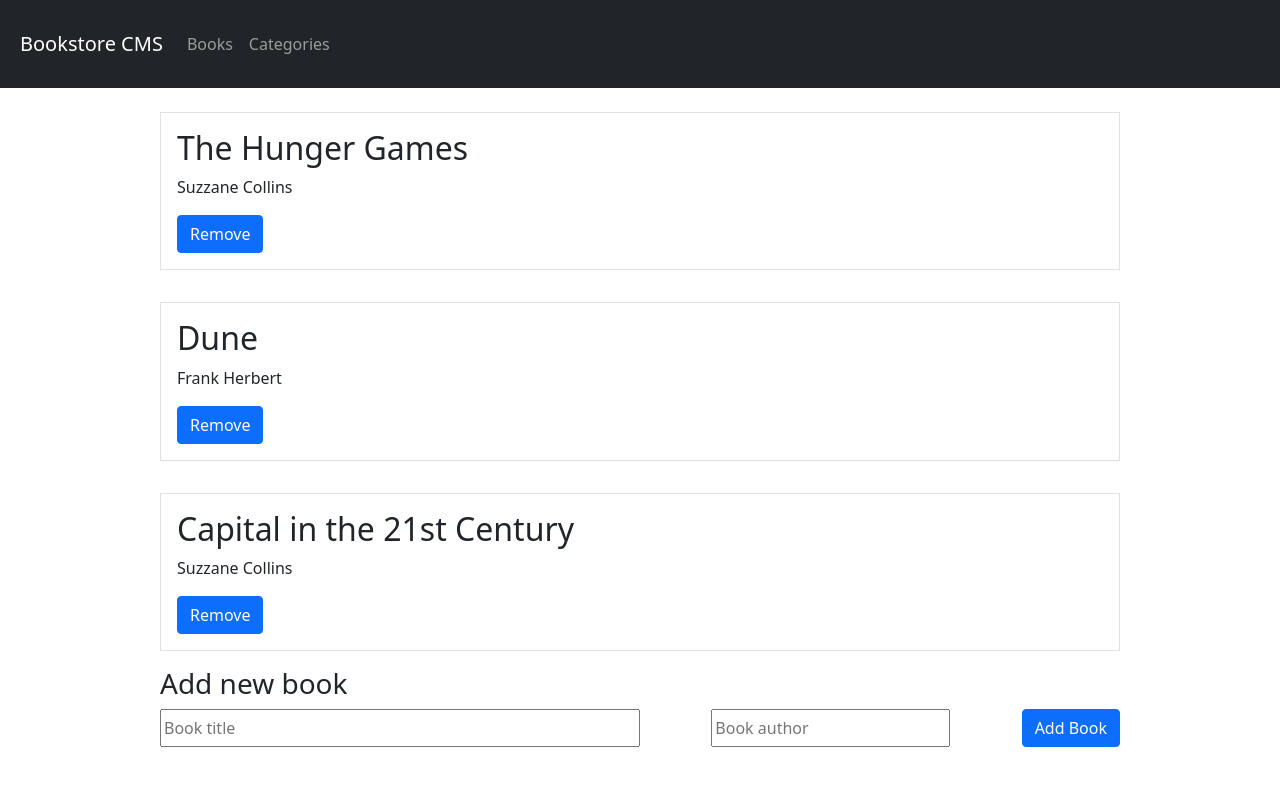
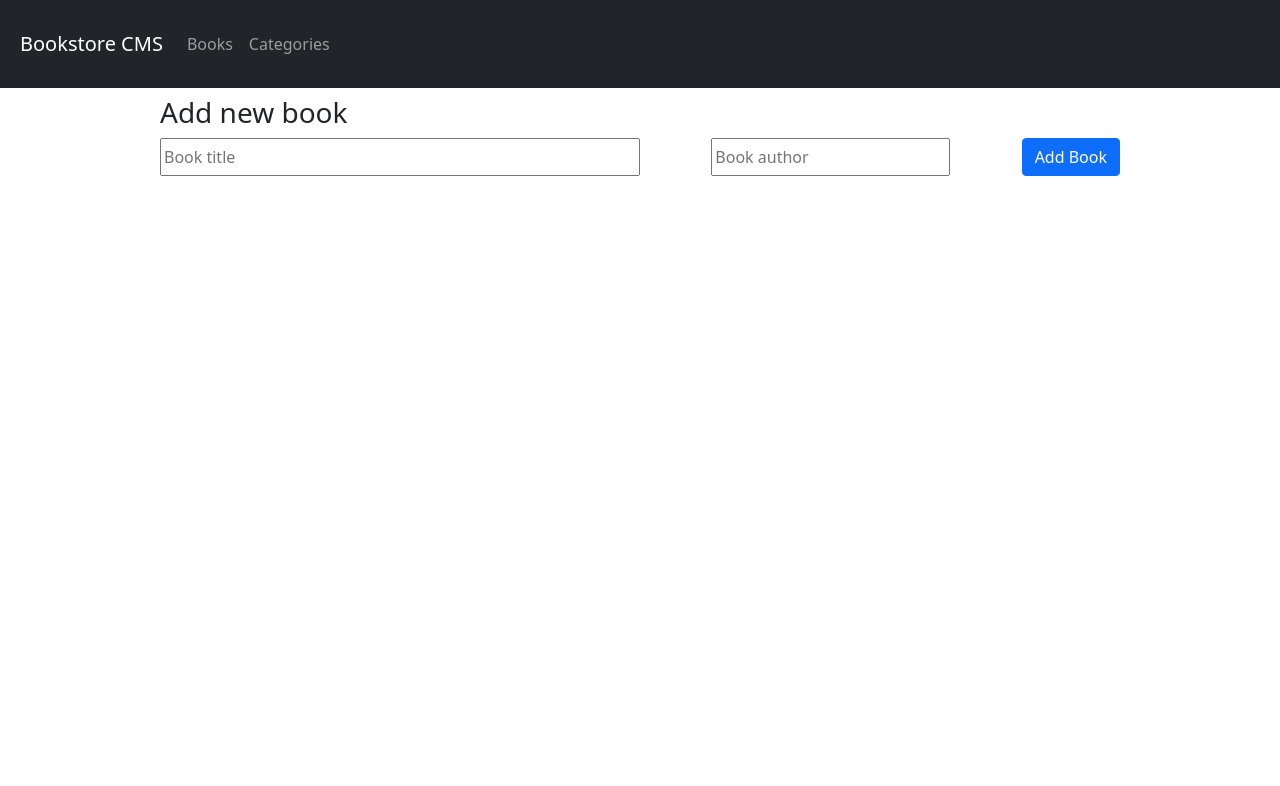
Before and after one commit to Sanja969/bookstore, a React (Create React App) app: page / in a window 1280 px wide. Shown: the top 786 px of the page. Built offline with nearby package versions, Linux system fonts and the light colour scheme.

Commit message:
Deleted initial state from component and change that component to be function component, use useDispatch and useSelector to add redux state and to to update it when user action is handled

```diff
--- a/src/components/Bookstore.js
+++ b/src/components/Bookstore.js
@@ -1,40 +1,28 @@
 import React from 'react';
+import { useDispatch, useSelector } from 'react-redux';
+import { v4 as uuidv4 } from 'uuid';
 import AddBook from './AddBook';
 import BookList from './BookList';
+import { addBook, removeBook } from '../redux/books/books';
 
-class Bookstore extends React.Component {
-  constructor(props) {
-    super(props);
-    this.state = {
-      books: [
-        {
-          id: 1,
-          title: 'The Hunger Games',
-          author: 'Suzzane Collins',
-        },
-        {
-          id: 2,
-          title: 'Dune',
-          author: 'Frank Herbert',
-        },
-        {
-          id: 3,
-          title: 'Capital in the 21st Century',
-          author: 'Suzzane Collins',
-        },
-      ],
-    };
-  }
+const Bookstore = () => {
+  const books = useSelector((state) => state.books);
+  const dispatch = useDispatch();
 
-  render() {
-    const { books } = this.state;
-    return (
-      <div className="d-flex flex-column align-items-center mt-5 pt-5">
-        <BookList books={books} />
-        <AddBook />
-      </div>
-    );
-  }
-}
+  const submitBook = (title, author) => dispatch(addBook({
+    id: uuidv4(),
+    title,
+    author,
+  }));
+
+  const remove = (id) => dispatch(removeBook(id));
+
+  return (
+    <div className="d-flex flex-column align-items-center mt-5 pt-5">
+      <BookList books={books} removeBook={remove} />
+      <AddBook addBook={submitBook} />
+    </div>
+  );
+};
 
 export default Bookstore;
```
